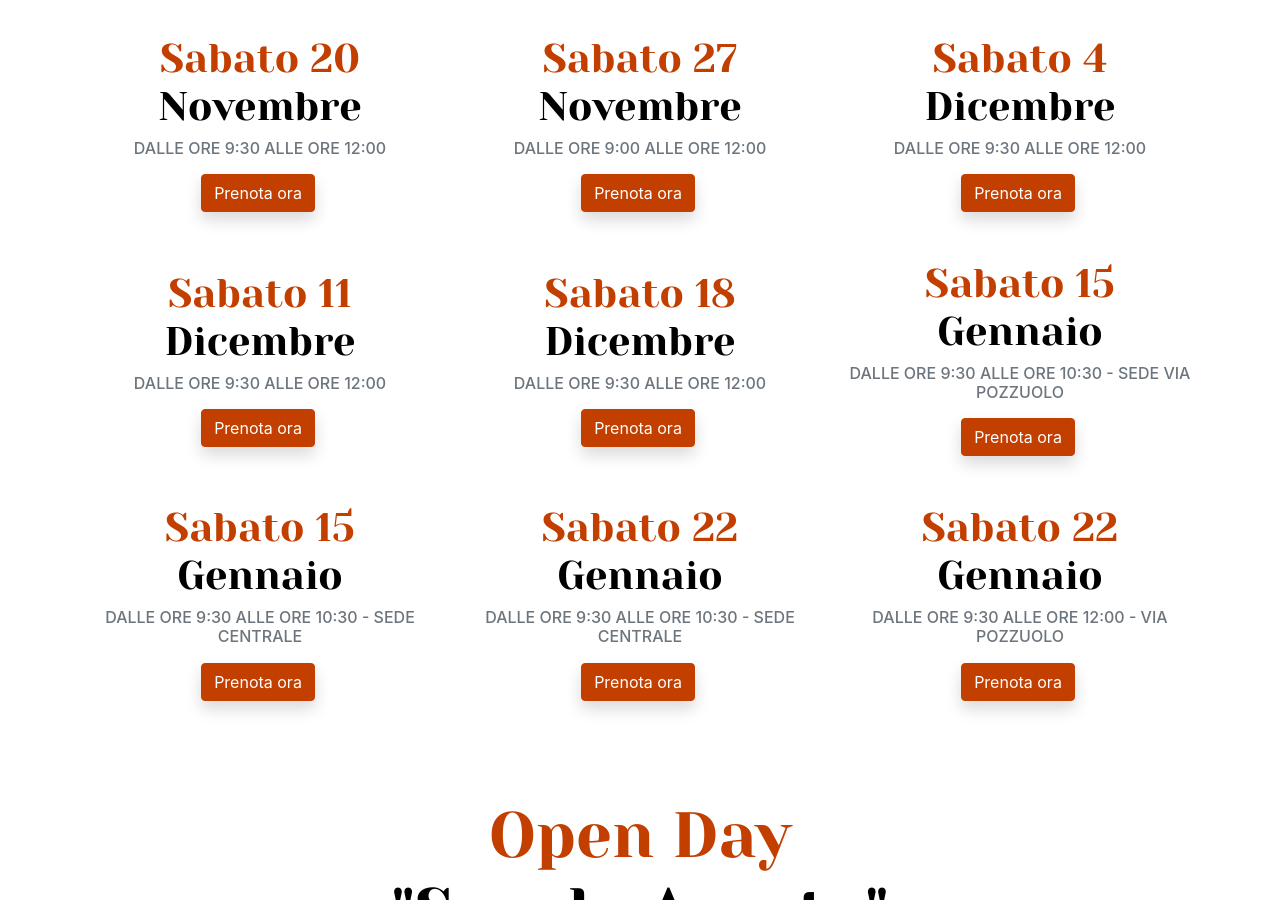
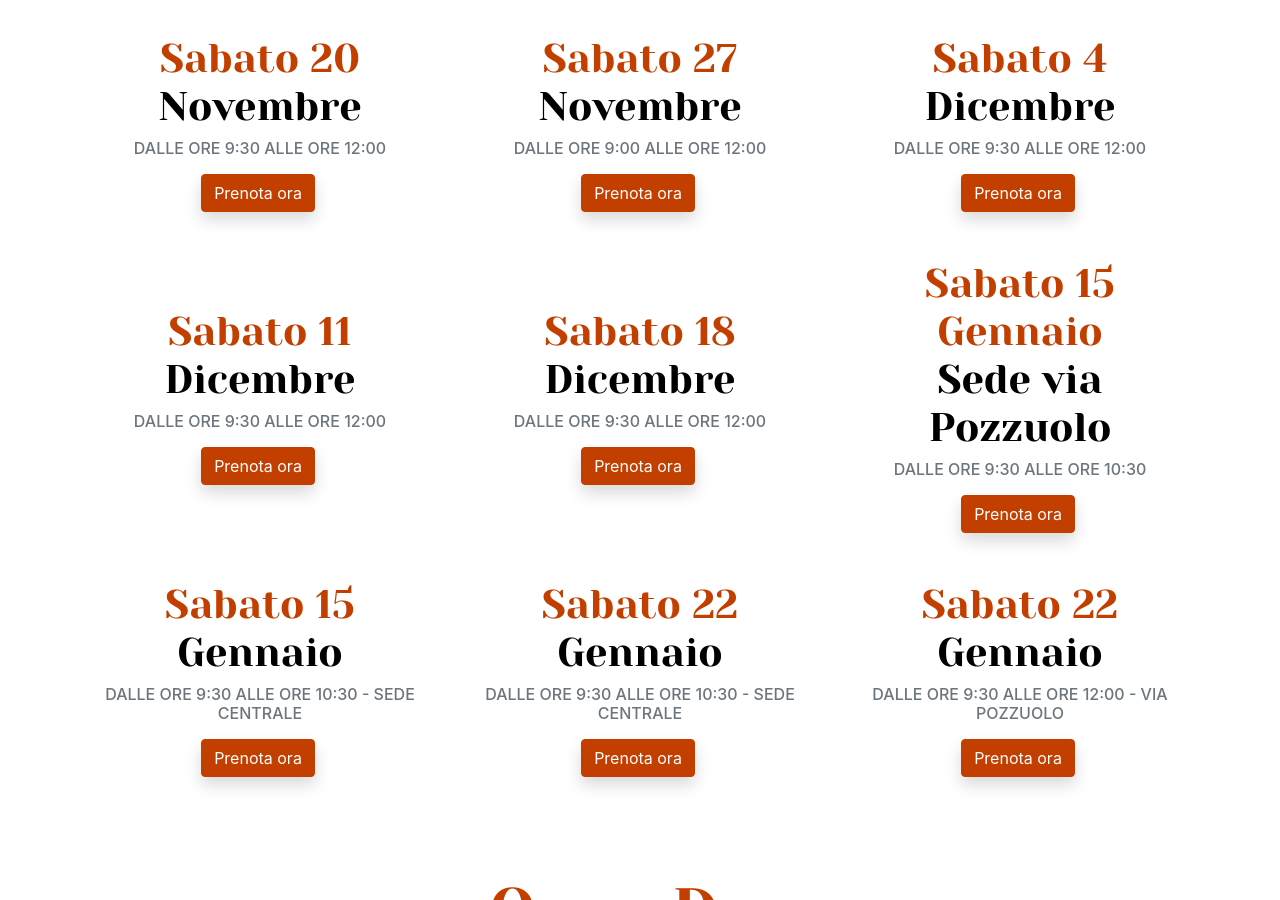
Before and after one commit to PiervitoCreanza/orientamento.liceodegiorgi.edu.it, a Jekyll site: the page built from incontri.html, in a window 1280 px wide and 900 px high, scrolled down 3115 px. Built offline with Jekyll 4.4.1, drawn with Linux system fonts in a browser that asks for light colours.

```diff
--- a/_data/incontri.json
+++ b/_data/incontri.json
@@ -129,9 +129,9 @@
 					"url": "https://forms.gle/eQtPZr4FsKpHkvaq6"
 				},
 				{
-					"giorno": "Sabato 15",
-					"mese": "Gennaio",
-					"orario": "dalle ore 9:30 alle ore 10:30 - SEDE VIA POZZUOLO",
+					"giorno": "Sabato 15 Gennaio",
+					"mese": "Sede via Pozzuolo ",
+					"orario": "dalle ore 9:30 alle ore 10:30",
 					"url": "https://forms.gle/JQxvPNkbbRbthFBL8"
 				},
 				{
```
